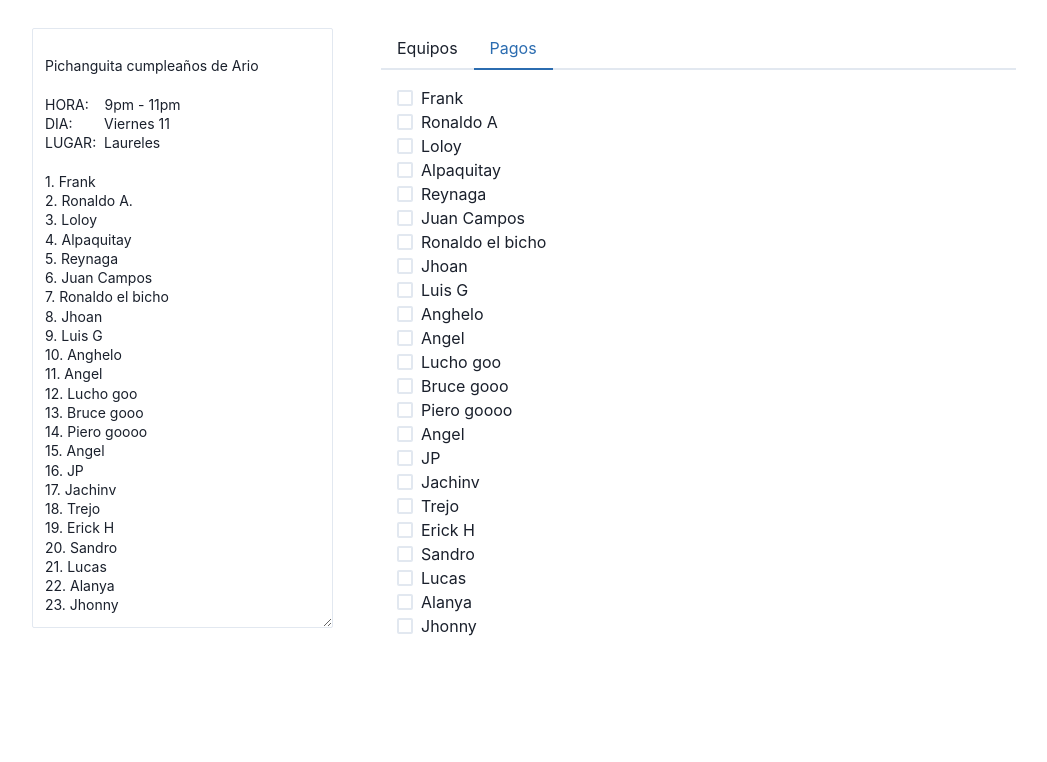
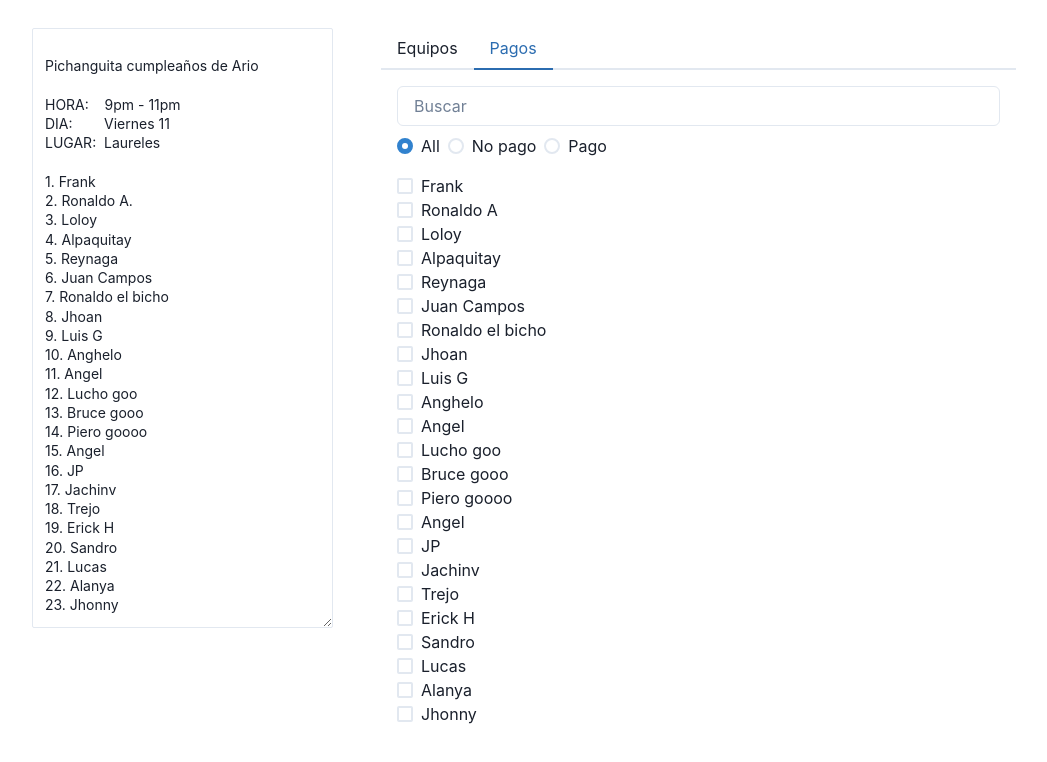
Before and after one commit to condef5/cojos-client, a React (Vite) app: page / in a window 1280 px wide. Both pictures are taken after a click on the tab "Pagos". Shown: the top 762 px of the page, without its empty margins (116-1163 px from the left). Built offline with nearby package versions, Linux system fonts and the light colour scheme.

Commit message:
add filters to payments

```diff
--- a/src/components/Payment.tsx
+++ b/src/components/Payment.tsx
@@ -1,17 +1,45 @@
 import React from "react";
-import { Box, Checkbox } from "@chakra-ui/react";
+import { Box, Checkbox, Input, Stack } from "@chakra-ui/react";
 import { useLocalStorage } from "./hooks";
+import { Radio, RadioGroup } from "@chakra-ui/react";
 
 function Payment({ players }: { players: string[] }) {
   const [payments, setPayments] = useLocalStorage<Record<string, boolean>>(
     "payments",
     {}
   );
+  const [search, setSearch] = React.useState("");
+  const [filterPay, setFilterPay] = React.useState("all");
+
+  function filteredPlayers() {
+    return players
+      .filter((player) => player.toLowerCase().includes(search.toLowerCase()))
+      .filter((player) => {
+        if (filterPay === "all") return true;
+
+        if (filterPay === "pay") return payments[player];
+
+        return !payments[player];
+      });
+  }
 
   return (
     <Box>
-      <Box mb="4">
-        {players.map((player, index) => (
+      <Input
+        placeholder="Buscar"
+        onChange={(e) => setSearch(e.target.value)}
+        value={search}
+        mb="2"
+      />
+      <RadioGroup onChange={setFilterPay} value={filterPay}>
+        <Stack direction="row">
+          <Radio value={"all"}>All</Radio>
+          <Radio value={"no-pay"}>No pago</Radio>
+          <Radio value={"pay"}>Pago</Radio>
+        </Stack>
+      </RadioGroup>
+      <Box my="4">
+        {filteredPlayers().map((player, index) => (
           <Box key={index} mr="4">
             <Checkbox
               isChecked={payments[player]}
```
